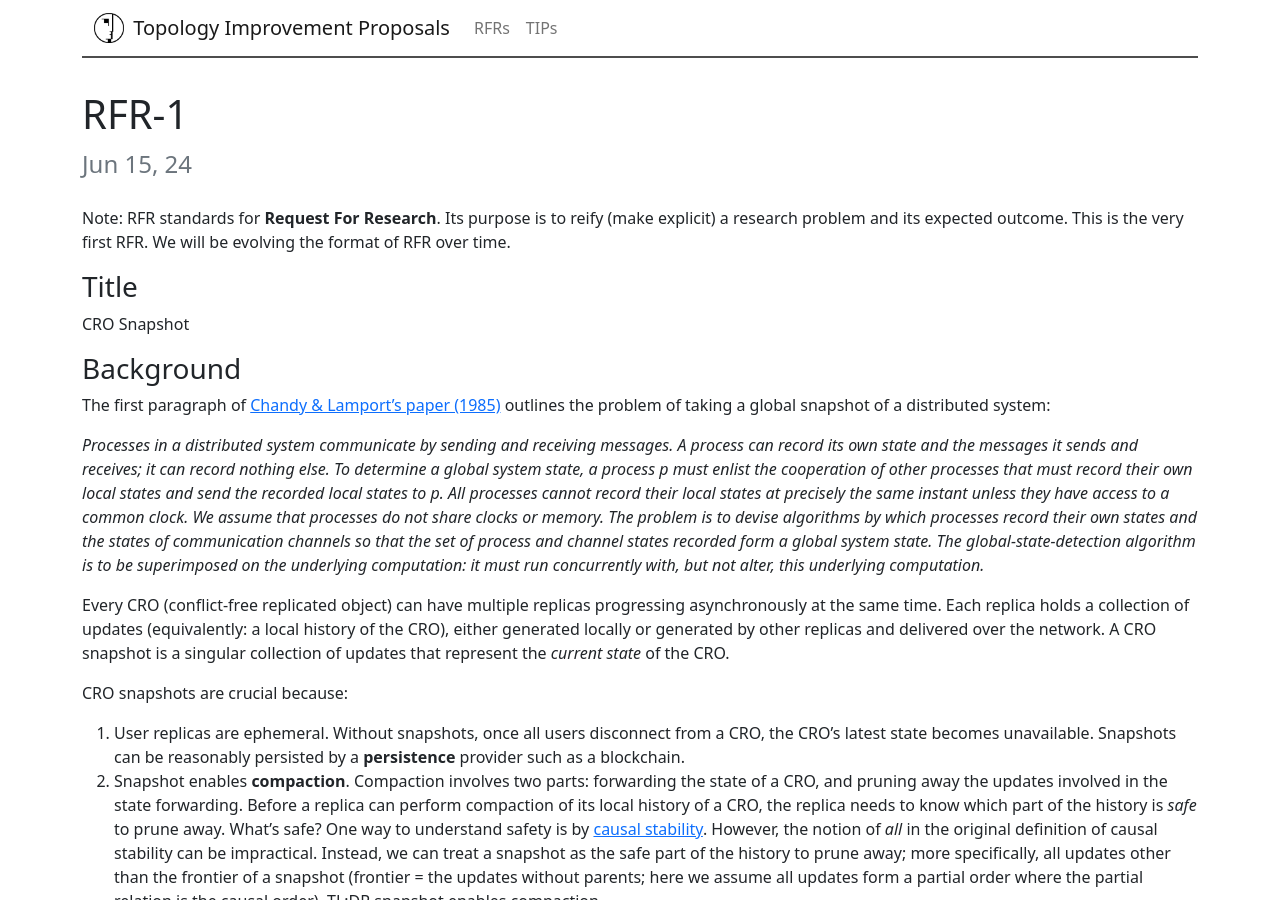
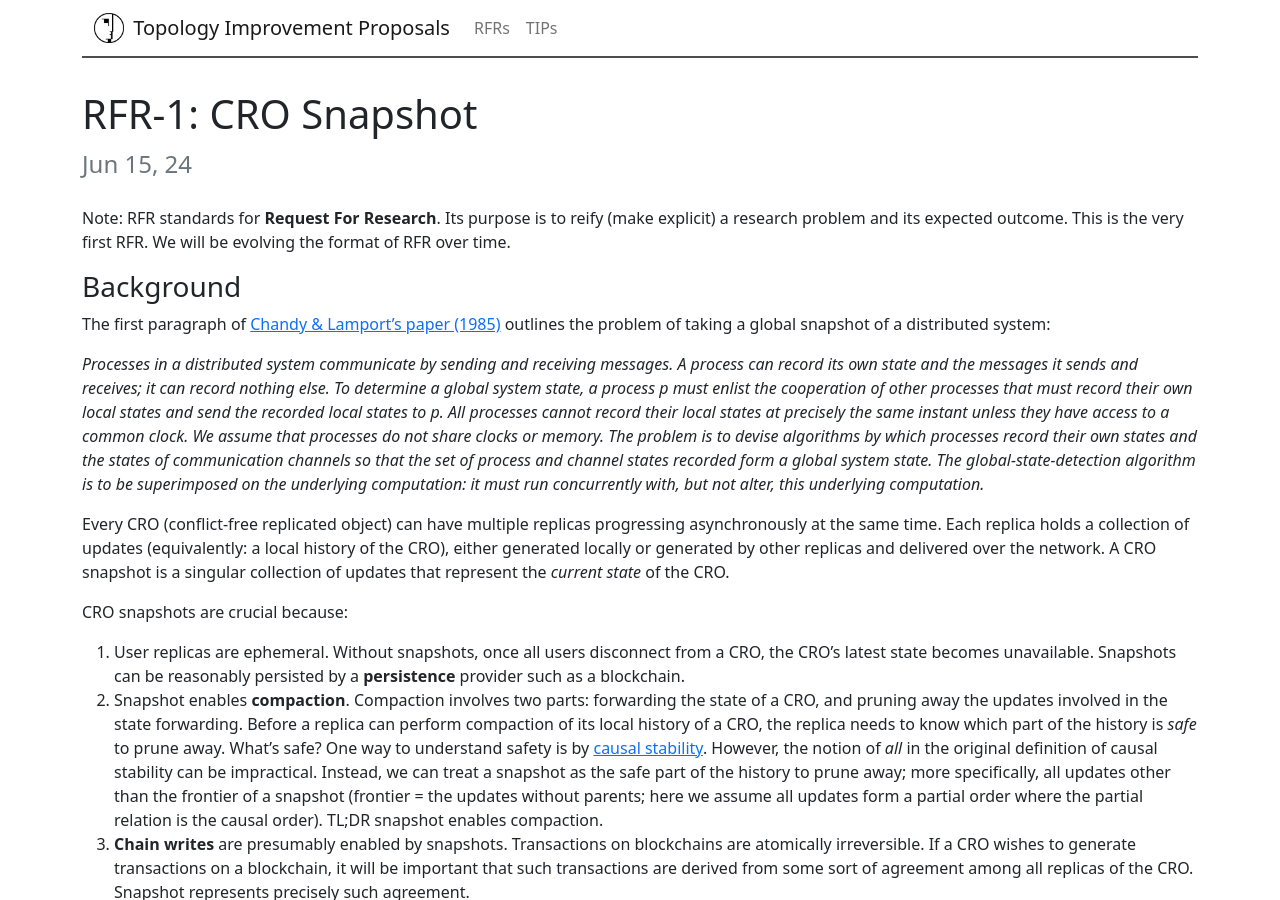
Before and after one commit to topology-foundation/TIPs, a Jekyll site: the page built from _posts/RFRs/2024-06-15-rfr-1.md, in a window 1280 px wide and 900 px high. Built offline with Jekyll 4.4.1, drawn with Linux system fonts in a browser that asks for light colours.

Commit message:
ignore .lock; display post topic on top

```diff
--- a/_layouts/post.html
+++ b/_layouts/post.html
@@ -3,7 +3,7 @@ layout: default
 ---
 
 <div class="post">
-  <h1>{{ page.title }}</h1>
+  <h1>{{ page.topic }}</h1>
   <span class="fs-4 text-muted">{{ page.date | date: "%b %d, %y" }}</span>
   <div class="mt-4">{{ content }}</div>
 </div>
--- a/_posts/RFRs/2024-06-15-rfr-1.md
+++ b/_posts/RFRs/2024-06-15-rfr-1.md
@@ -1,14 +1,11 @@
 ---
 layout: post
-title: RFR-1
+title: rfr-1
+topic: "RFR-1: CRO Snapshot"
 published: true
 ---
 
 Note: RFR standards for **Request For Research**. Its purpose is to reify (make explicit) a research problem and its expected outcome. This is the very first RFR. We will be evolving the format of RFR over time.
-
-### Title
-
-CRO Snapshot
 
 ### Background
 
```
Also changed, not shown: 1 other file.
